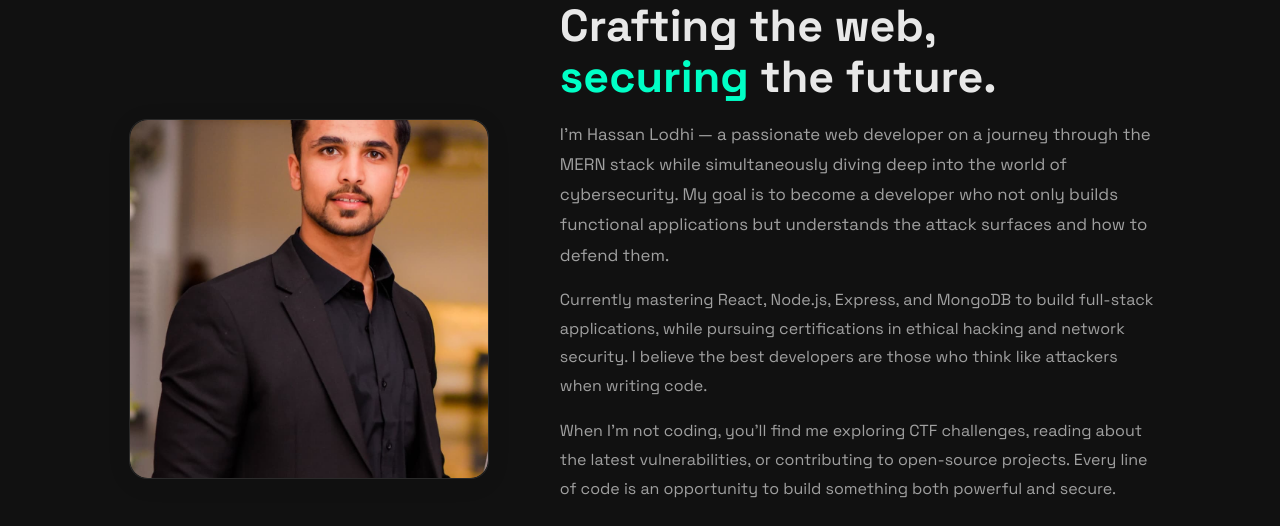
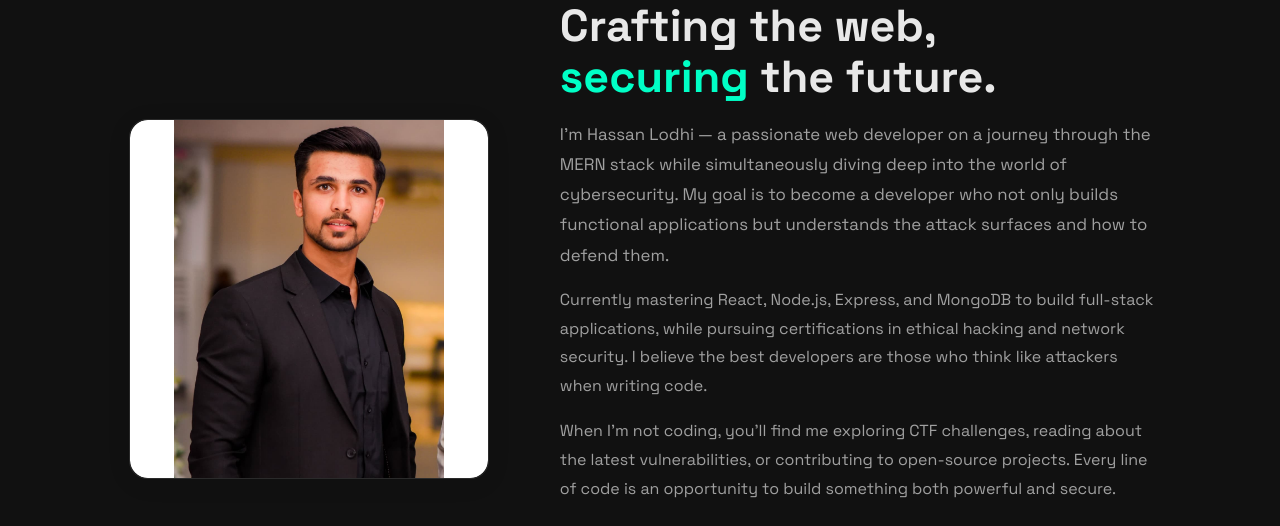
Before and after one commit to HassanLodhi611/Hassan-Portfolio, a React (Vite) app in the folder frontend/: page / in a window 1280 px wide. Shown: the part 1020-1546 px from the top of the page. Built offline with nearby package versions, Linux system fonts and the light colour scheme; no server answers.

Commit message:
Fix the image

```diff
--- a/frontend/src/components/About/About.module.css
+++ b/frontend/src/components/About/About.module.css
@@ -25,10 +25,11 @@
 .photoImg {
   width: 100%;
   height: 100%;
-  object-fit: cover;
+  object-fit: contain;
   object-position: center;
   display: block;
   border-radius: var(--radius-lg);
+  background: #fff;
 }
 
 .text p {
```
